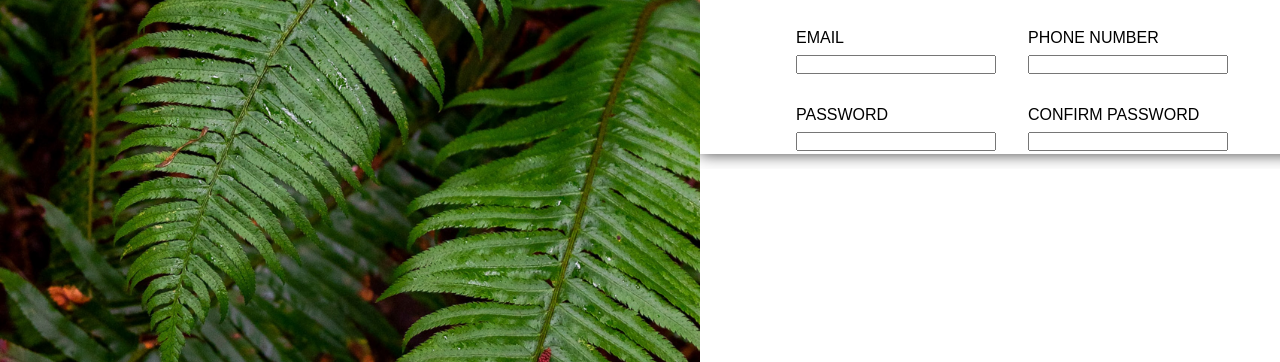
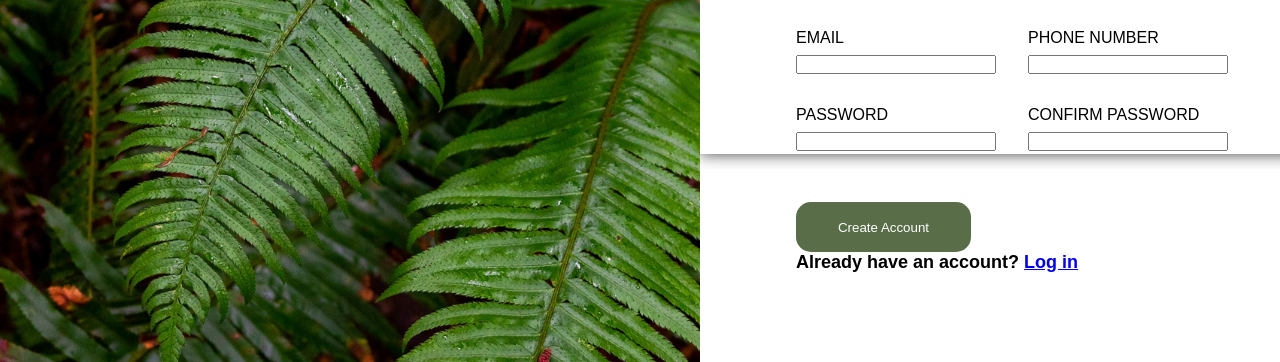
Before and after one commit to gitkazumaa/odin-sign-up-form, a plain HTML site: page index.html in a window 1280 px wide. Shown: the part 438-800 px from the top of the page. Drawn offline with Linux system fonts and the light colour scheme.

Commit message:
Add create account container

```diff
--- a/index.html
+++ b/index.html
@@ -70,6 +70,10 @@
                 </ul>
             </form>
         </div>
+        <div class="create-account-container">
+            <button class="create-account-button">Create Account</button>
+            <p>Already have an account? <a href="#">Log in</a></p>
+        </div>
     </div>
 </body>
 </html>
```
